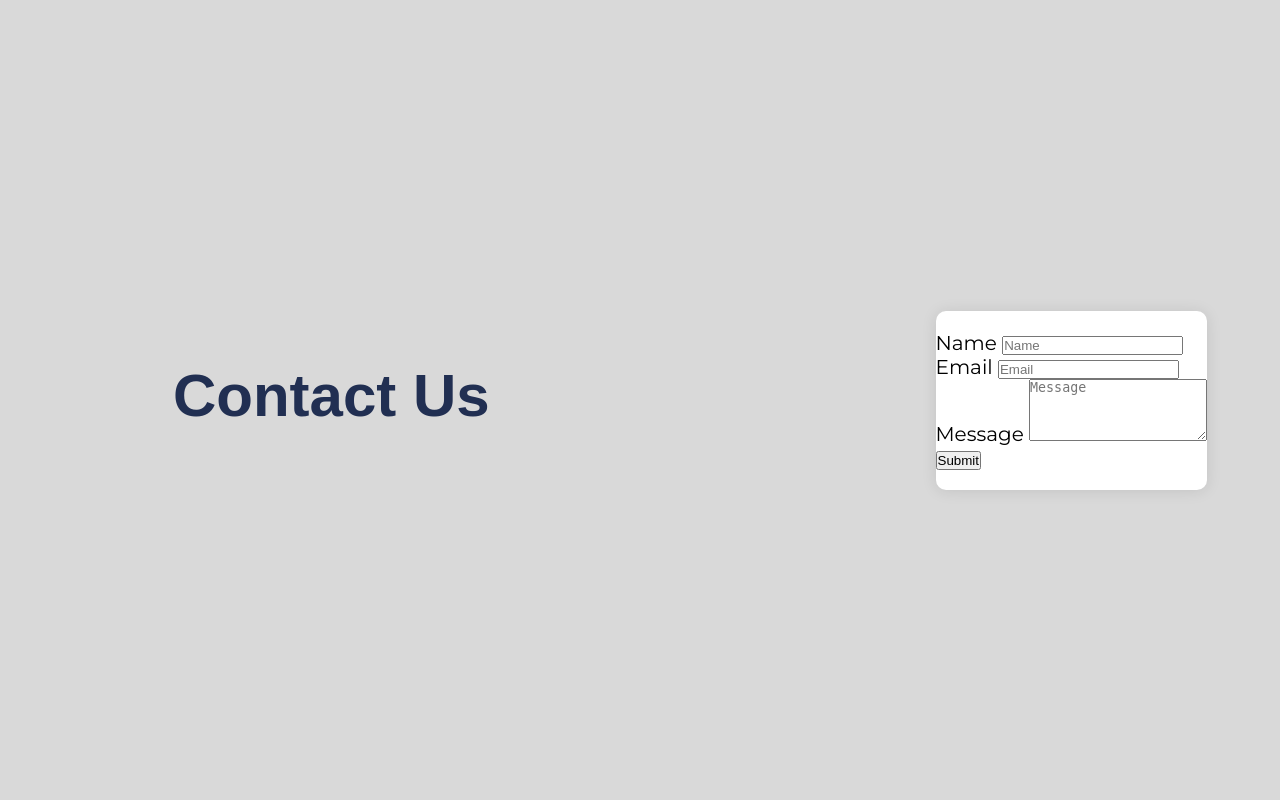
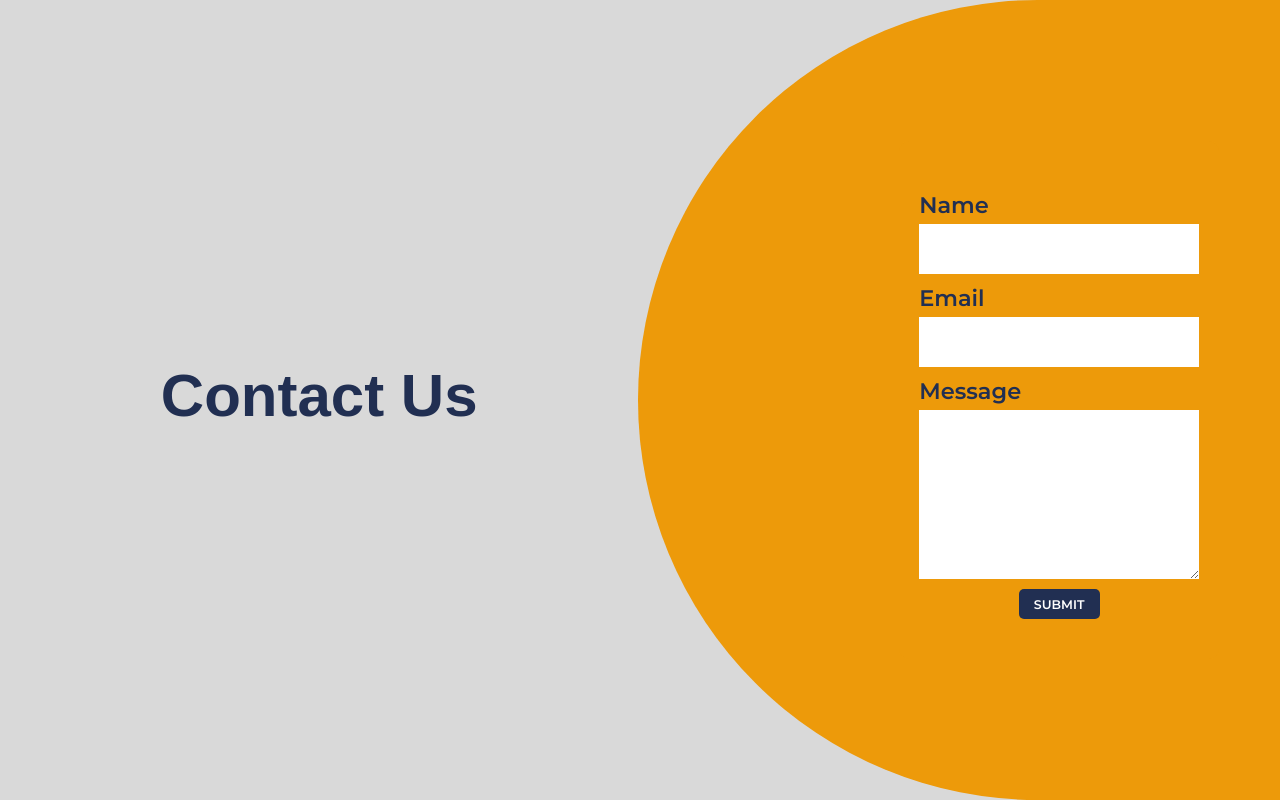
Before and after one commit to lesreddy/Terrie-Homes, a Flask app: page /contact in a window 1280 px wide. Shown: the part 64-864 px from the top of the page. Run offline with Flask 2, Linux system fonts and the light colour scheme; some libraries are stand-ins or nearby versions; some web fonts are replaced.

Commit message:
finished styling contact page

```diff
--- a/static/contact.css
+++ b/static/contact.css
@@ -8,16 +8,102 @@
 .contactus {
     align-self: center;
     font-size: 6rem;
+    flex-grow: 1;
+    text-align: center;
 }
 
 .message {
     align-self: center;
     font-size: 2rem;
+    background-color: #ED9A0A;
+    height: 100vh;
+    flex-grow: 1;
+    display: flex;
+    justify-content: center;
+    border-bottom-left-radius: 600px;
+    border-top-left-radius: 600px;
 }
 
 .form-group {
 }
 
-.label {
+label{
     display: block;
+    padding: 1rem 0 0.5rem;
 }
+
+input, textarea{
+    display: block;
+    line-height: 3;
+    border-style: none;
+    padding: 0.5rem 1rem;
+}
+
+.btn4{
+    color: white;
+    background: #212f52;
+    padding: .75rem 1.5rem;
+    border-radius: .5rem;
+    text-decoration: none;
+    font-size: 1.25rem;
+    font-weight: 600;
+    font-family: Montserrat, sans-serif;
+    border-style: none;
+    outline-style: none;
+    cursor:pointer;
+    transition: .75s background-color ease;
+    text-transform: uppercase;
+
+}
+
+.btn4:hover {
+        background: #717A90;
+    }
+
+.btn4:focus{
+    outline: none;
+}
+
+.form-wrap2 {
+    margin: auto;
+    width: 320px;
+    padding: 40px 20px;
+    box-sizing: border-box;
+    background: #ED9A0A;
+    box-shadow: none;
+}
+
+.label-contain {
+    display: flex;
+    flex-direction: column;
+}
+
+#form-label{
+    flex-grow: 1;
+    display:flex;
+    flex-direction: column;
+    font-family: montserrat, sans-serif;
+    font-weight: 600;
+    color:#212f52;
+    font-size:2.25rem;
+}
+
+textarea {
+    font-family: sans-serif;
+}
+
+#bwrap{
+    text-align: center;
+    margin-top: 10px;
+    }
+
+@media screen and (max-width: 768px) {
+    .contact {
+    flex-wrap: wrap;
+    margin: auto;
+    }
+    .message {
+    background-color: #d9d9d9;
+    margin: auto;
+    }
+}
--- a/templates/contact.html
+++ b/templates/contact.html
@@ -3,20 +3,24 @@
     <section class="contact">
         <div class="title contactus">Contact Us</div>
 		<div class="message">
-			<form>
-				<div class="div">
-					<label for="name">Name</label>
-					<input type="text" name="name" id="name" placeholder="Name" required>
+            <div class="message-wrap">
+            </div>
+			<form class="form-wrap2">
+				<div class="label-contain">
+					<label id="form-label" for="name">Name</label>
+					<input type="text" name="name" id="name form-label" required>
 				</div>
-				<div class="div">
-					<label for="email">Email</label>
-					<input type="email" name="Email" id="email" id="email" placeholder="Email" required>
+				<div class="label-contain">
+					<label id="form-label" for="email">Email</label>
+					<input type="email" name="Email" id="email" id="email form-label" required>
 				</div>
-                <div>
-                    <label for="message">Message</label>
-                    <textarea type="text" rows="4" id="message" placeholder="Message" required></textarea>
+                <div class="label-contain">
+                    <label id="form-label" for="message">Message</label>
+                    <textarea type="text" rows="4" id="message form-label" required></textarea>
                 </div>
-				<button type="submit">Submit</button>
+                <div id="bwrap">
+				<button class="btn4" type="submit">Submit</button>
+                </div>
 			</form>
 		</div>
     </section>
```
